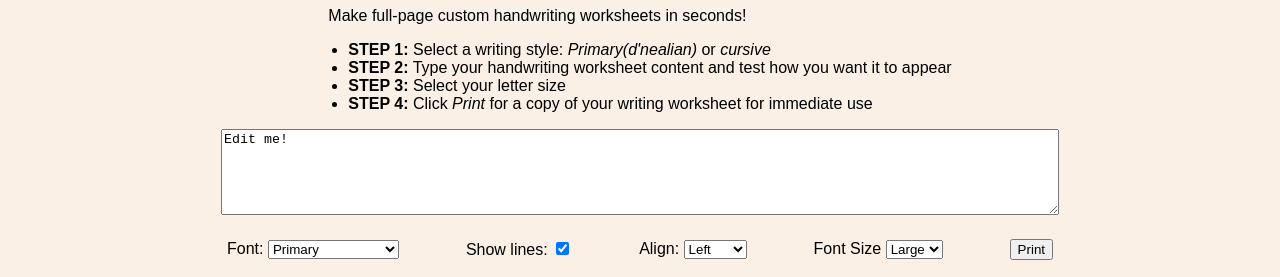
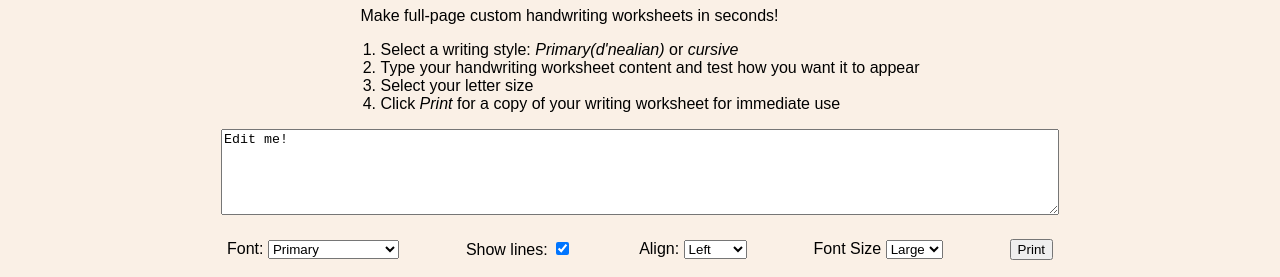
Before and after one commit to warrickhill/home-ed-helper, a plain HTML site: page dot-print/index.html in a window 1280 px wide. Shown: the part 81-358 px from the top of the page. Drawn offline with nearby package versions, Linux system fonts and the light colour scheme.

Commit message:
ordered llists for better seo

```diff
--- a/dot-print/index.html
+++ b/dot-print/index.html
@@ -13,13 +13,13 @@
                 <h1>Handwriting practice paper</h1>
                 <p id="sorrynotresponsive" data-nosnippet>Sorry! You'll need to use a device with a larger screen for this to work.</p>
                 <p>Make full-page custom handwriting worksheets in seconds!</p>
-                <ul id="instructions">
-                    <li><strong>STEP 1:</strong> Select a writing style: <i>Primary(d'nealian)</i> or <i>cursive</i></li>
-                    <li><strong>STEP 2:</strong> Type your handwriting worksheet content and test how you want it to appear</li>
-                    <li><strong>STEP 3:</strong> Select your letter size</li>
-                    <li><strong>STEP 4:</strong> Click <i>Print</i> for a copy of your writing worksheet for immediate use
+                <ol id="instructions">
+                    <li>Select a writing style: <i>Primary(d'nealian)</i> or <i>cursive</i></li>
+                    <li>Type your handwriting worksheet content and test how you want it to appear</li>
+                    <li>Select your letter size</li>
+                    <li>Click <i>Print</i> for a copy of your writing worksheet for immediate use
                     </li>
-                </ul>
+                </ol>
             </div>
             <div id="edit">
                 <textarea v-model="message"></textarea>
```
